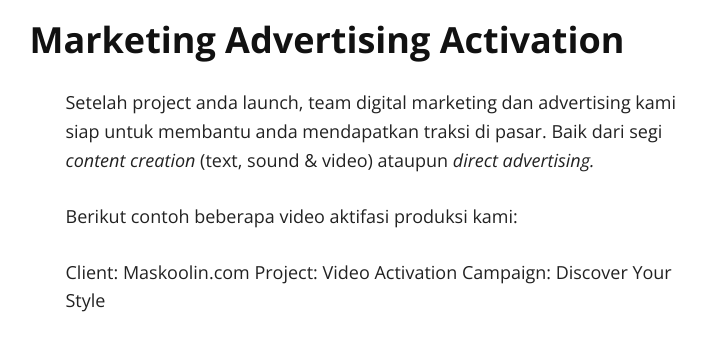
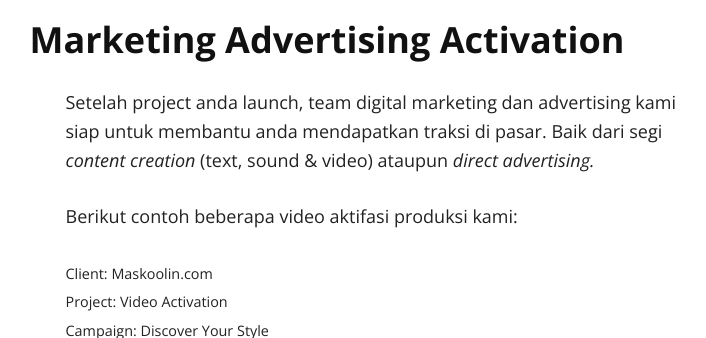
Before and after one commit to kemtol/rocktokom, a Jekyll site: the page built from index.md, in a window 1280 px wide and 900 px high, scrolled down 3972 px, cut to the strip 0-338 px from the top of the window. Shown: the whole strip, without its empty margins (262-968 px from the left). Built offline with Jekyll 4.4.1, drawn with Linux system fonts in a browser that asks for light colours; nearby versions of some CDN libraries; a script that is not in the unit is left out; part of the change alters nothing that is shown.

```diff
--- a/index.md
+++ b/index.md
@@ -65,9 +65,9 @@ Setelah project anda launch, team digital marketing dan advertising kami siap un
 
 Berikut contoh beberapa video aktifasi produksi kami:
 
-Client: Maskoolin.com
-Project: Video Activation
-Campaign: Discover Your Style
+<small>Client: Maskoolin.com</small><br/>
+<small>Project: Video Activation</small><br/>
+<small>Campaign: Discover Your Style</small><br/>
 
 <iframe width="100%" height="315" src="https://www.youtube.com/embed/Iml3Zvk8az0?rel=0&amp;controls=0&amp;showinfo=0" frameborder="0" allowfullscreen></iframe>
 
```
